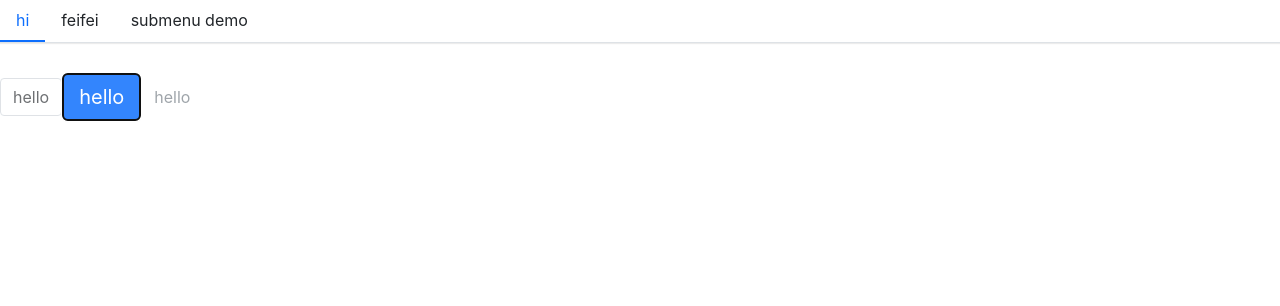
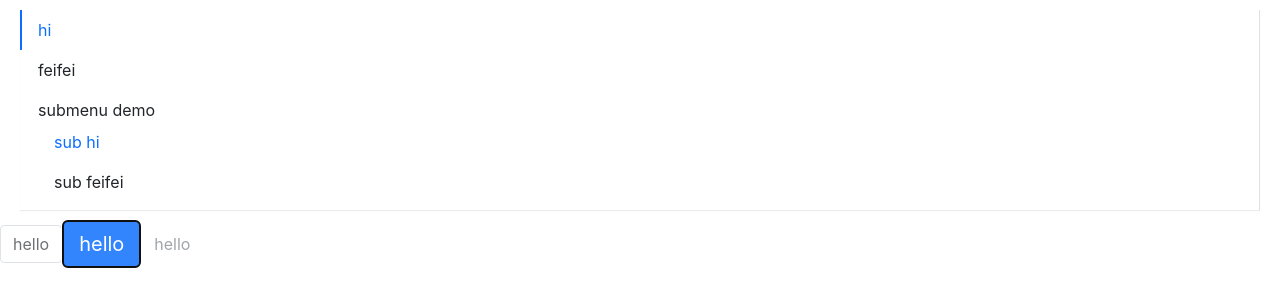
Before and after one commit to feidudu1/yyf_antd, a React (Create React App) app: page / in a window 1280 px wide. Shown: the top 306 px of the page. Built offline with nearby package versions, Linux system fonts and the light colour scheme.

Commit message:
[menu]默认打开项

```diff
--- a/src/App.tsx
+++ b/src/App.tsx
@@ -12,7 +12,8 @@ function App() {
           onSelect={(index) => {
             console.log("select " + index);
           }}
-          // mode={"vertical"}
+          mode={"vertical"}
+          defaultOpenIndex={[2]}
         >
           <MenuItem>hi</MenuItem>
           <MenuItem>feifei</MenuItem>
--- a/src/components/Menu/context.ts
+++ b/src/components/Menu/context.ts
@@ -7,6 +7,7 @@ export interface IMenuContext {
   index: number;
   onSelect?: TSelectCallback;
   mode?: TMode;
+  defaultOpenIndex?: number[];
 }
 
 const MenuContext = createContext<IMenuContext>({
--- a/src/components/Menu/menu.tsx
+++ b/src/components/Menu/menu.tsx
@@ -8,10 +8,19 @@ export interface IMenuProps {
   className?: string;
   onSelect?: TSelectCallback;
   style?: React.CSSProperties;
+  defaultOpenIndex?: number[];
 }
 
 const Menu: React.FC<IMenuProps> = (props) => {
-  const { children, defaultIndex, mode, onSelect, className, style } = props;
+  const {
+    children,
+    defaultIndex,
+    mode,
+    onSelect,
+    className,
+    style,
+    defaultOpenIndex,
+  } = props;
 
   const classes = classNames("menu", className, {
     vertical: mode === "vertical",
@@ -31,6 +40,7 @@ const Menu: React.FC<IMenuProps> = (props) => {
     index: activeIndex || 0,
     onSelect: handleClick,
     mode,
+    defaultOpenIndex,
   };
 
   const renderChildren = () => {
@@ -60,6 +70,7 @@ const Menu: React.FC<IMenuProps> = (props) => {
 Menu.defaultProps = {
   defaultIndex: 0,
   mode: "horizontal",
+  defaultOpenIndex: [],
 };
 
 export default Menu;
--- a/src/components/Menu/subMenu.tsx
+++ b/src/components/Menu/subMenu.tsx
@@ -16,7 +16,11 @@ const SubMenu: React.FC<ISubMenuProps> = ({
   children,
 }) => {
   const context = useContext(MenuContext);
-  const [menuOpen, setOpen] = useState(false);
+  const { mode } = context;
+  const opendDefaultIndex = context.defaultOpenIndex as number[];
+  const isOpen =
+    index && mode === "vertical" ? opendDefaultIndex.includes(index) : false;
+  const [menuOpen, setOpen] = useState(isOpen);
   const classes = classNames(
     "menu-item",
     "submenu-item",
@@ -39,10 +43,9 @@ const SubMenu: React.FC<ISubMenuProps> = ({
     }, 300);
   };
 
-  const clickEvents =
-    context.mode === "vertical" ? { onClick: handleClick } : {};
+  const clickEvents = mode === "vertical" ? { onClick: handleClick } : {};
   const hoverEvents =
-    context.mode !== "vertical"
+    mode !== "vertical"
       ? {
           onMouseEnter: (e: React.MouseEvent) => handleMouse(e, true),
           onMouseLeave: (e: React.MouseEvent) => handleMouse(e, false),
```
